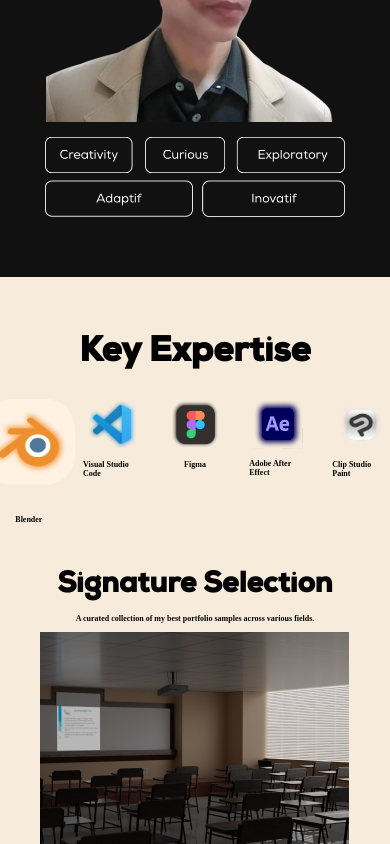
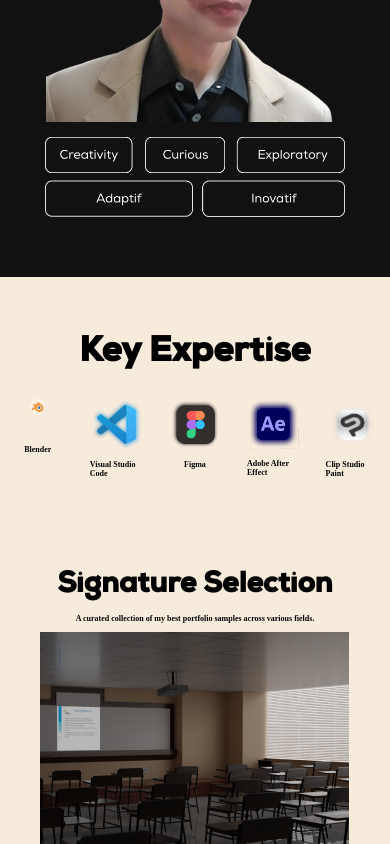
Before and after one commit to Qabilied5/Qabil, a plain HTML site: page index.html in a window 390 px wide. In both pictures the pointer is over the picture 28 px from the left and 1583 px from the top of the page. Shown: the part 1161-2005 px from the top of the page. Drawn offline with Linux system fonts and the light colour scheme; a web font is replaced by a local one.

Commit message:
adjustment mobile logo size hovering

```diff
--- a/homepage2.css
+++ b/homepage2.css
@@ -30,8 +30,9 @@
 }
 
 @media screen and (max-width: 768px) {
+
     .logo-control:hover{
-        width: 160%;
+        width: 2vh;
         border-radius: 30px;
         background-color: rgb(255, 242, 226);
     }
```
